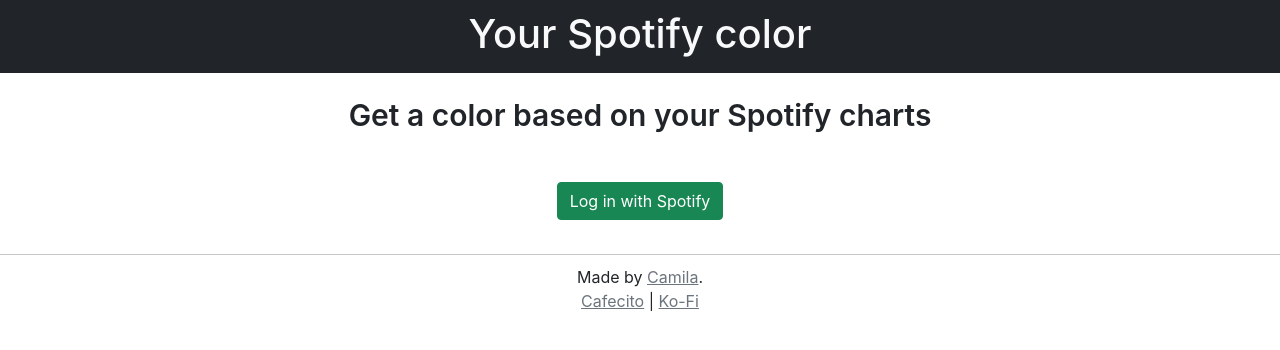
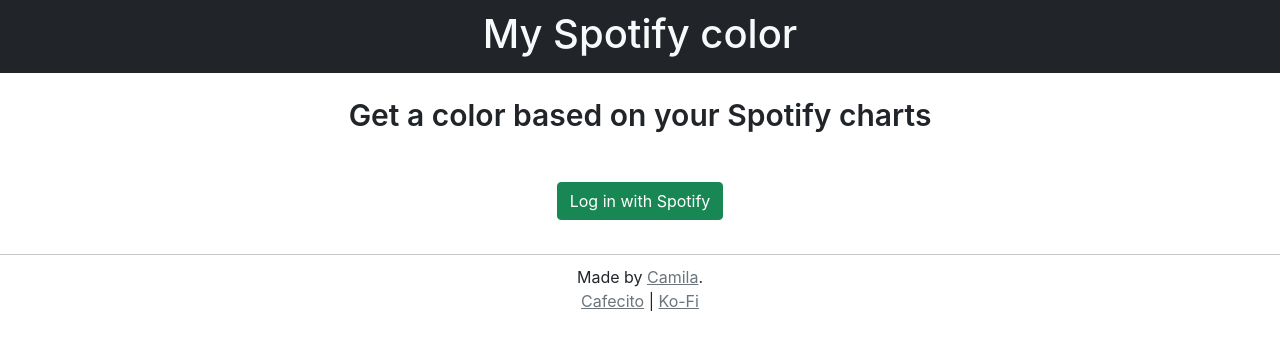
Before and after one commit to camilitis/spotify-color, a React (Create React App) app: page / in a window 1280 px wide. Shown: the top 350 px of the page. Built offline with nearby package versions, Linux system fonts and the light colour scheme; no server answers.

Commit message:
domain fixed

```diff
--- a/public/index.html
+++ b/public/index.html
@@ -11,11 +11,10 @@
 
     <meta name="viewport" content="width=device-width, initial-scale=1" />
     <meta
-      name="Your Spotify color"
-      content="A website that generates your color based on your Spotify charts"
+      name="My Spotify color"
+      content="A website that generates a color based on your Spotify charts"
     />
 
-    <!-- Global site tag (gtag.js) - Google Analytics -->
     <script async src="https://www.googletagmanager.com/gtag/js?id=G-9M1QJ6Z31K"></script>
     <script>
       window.dataLayer = window.dataLayer || []
@@ -25,7 +24,7 @@
       gtag('config', 'G-9M1QJ6Z31K')
     </script>
 
-    <title>Your Spotify color</title>
+    <title>My Spotify color</title>
   </head>
   <body>
     <noscript>You need to enable JavaScript to run this app.</noscript>
--- a/src/App.jsx
+++ b/src/App.jsx
@@ -4,7 +4,7 @@
 function App() {
   return (
     <div className="App">
-      <h1><a href='https://spotify-color.vercel.app/' className='link-light'>Your Spotify color</a></h1>
+      <h1><a href='https://spotify-color.vercel.app/' className='link-light'>My Spotify color</a></h1>
       <Outlet />
       <hr></hr>
       <footer>
--- a/src/routes/Home.jsx
+++ b/src/routes/Home.jsx
@@ -10,7 +10,4 @@
   )
 }
 
-//*TO DO LIST:
-//-> create hook for spotify request
-
 export default Home
```
Also changed, not shown: public/robots.txt (deleted).
